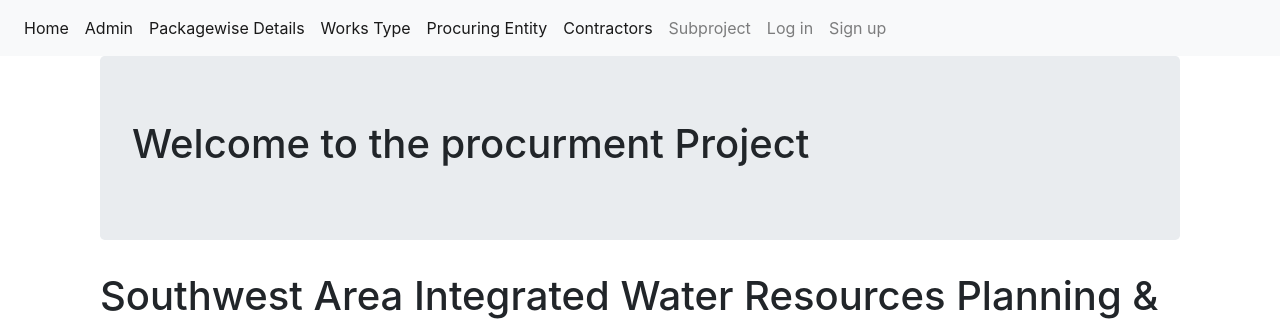
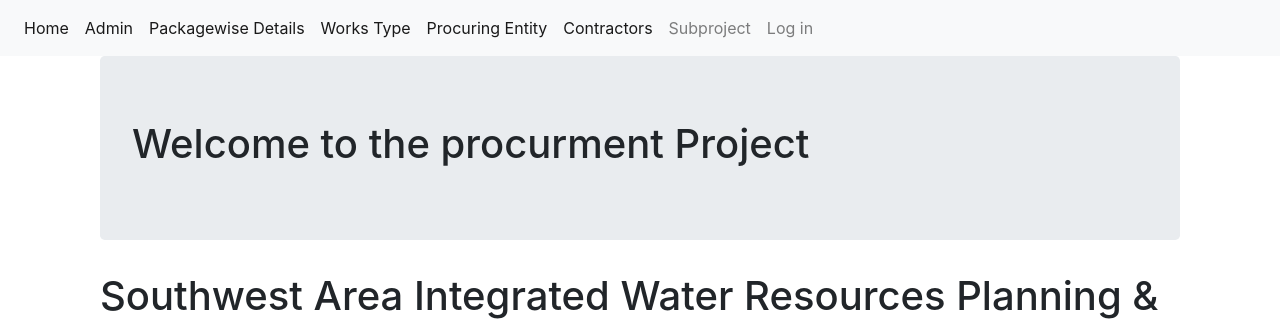
Before and after one commit to juewel09/tender_app, a Django app: page / in a window 1280 px wide. Shown: the top 320 px of the page. Run offline with Django 3.2, Linux system fonts and the light colour scheme; parts of the project's set-up code (start-up, migrations or seed data) failed here and were passed over; some libraries are stand-ins or nearby versions.

Commit message:
update the for signup view

```diff
--- a/accounts/urls.py
+++ b/accounts/urls.py
@@ -7,5 +7,5 @@ app_name = 'accounts'
 urlpatterns = [
     path('login/', auth_views.LoginView.as_view(template_name="accounts/login.html"),name='login'),
     path('logout/', auth_views.LogoutView.as_view(), name="logout"),
-    path('signup/', views.SignUp.as_view(), name="signup"),
+    # path('signup/', views.SignUp.as_view(), name="signup"),
 ]
--- a/package_app/templates/package_app/base.html
+++ b/package_app/templates/package_app/base.html
@@ -48,7 +48,7 @@
             <a class="nav-item nav-link" href="{% url 'accounts:logout' %}" class="btn btn-simple">Log out</a>
           {% else %}
             <a class="nav-item nav-link" href="{% url 'accounts:login' %}" class="btn btn-simple">Log in</a>
-            <a class="nav-item nav-link" href="{% url 'accounts:signup' %}" class="btn btn-simple">Sign up</a>
+            <!-- <a class="nav-item nav-link" href="{% url 'accounts:signup' %}" class="btn btn-simple">Sign up</a> -->
           {% endif %}
         </div>
       </ul>
--- a/templates/base.html
+++ b/templates/base.html
@@ -49,7 +49,7 @@
             <a class="nav-item nav-link" href="{% url 'accounts:logout' %}" class="btn btn-simple">Log out</a>
           {% else %}
             <a class="nav-item nav-link" href="{% url 'accounts:login' %}" class="btn btn-simple">Log in</a>
-            <a class="nav-item nav-link" href="{% url 'accounts:signup' %}" class="btn btn-simple">Sign up</a>
+            <!-- <a class="nav-item nav-link" href="{% url 'accounts:signup' %}" class="btn btn-simple">Sign up</a> -->
           {% endif %}
         </div>
       </ul>
```
